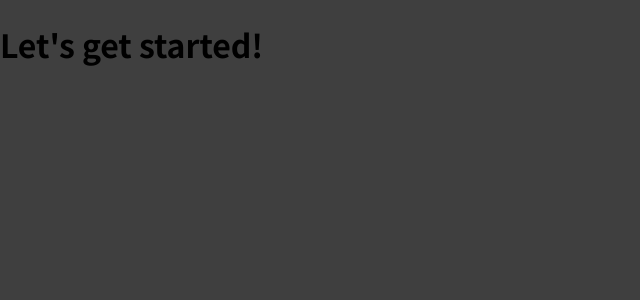
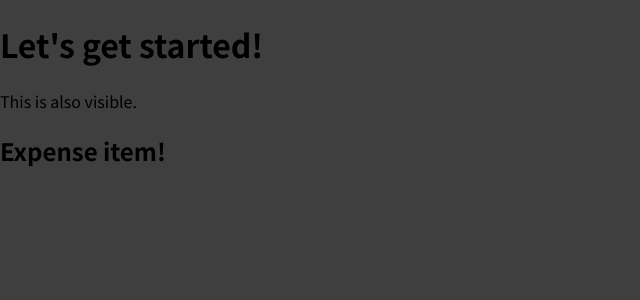
Before and after one commit to uzaaaiiir/react-course, a JavaScript app: page / in a window 1280 px wide. Shown: the top 300 px of the page, without its empty margins (0-640 px from the left). Built offline with nearby package versions, Linux system fonts and the light colour scheme.

Commit message:
First Component

```diff
--- a/src/App.js
+++ b/src/App.js
@@ -1,7 +1,11 @@
+import ExpenseItem from "./components/ExpenseItem";
+
 function App() {
     return (
         <div>
             <h1>Let's get started!</h1>
+            <p>This is also visible.</p>
+            <ExpenseItem></ExpenseItem>
         </div>
     );
 }
--- /dev/null
+++ b/src/components/ExpenseItem.js
@@ -0,0 +1,5 @@
+function ExpenseItem() {
+    return <h2>Expense item!</h2>;
+}
+
+export default ExpenseItem;
```
